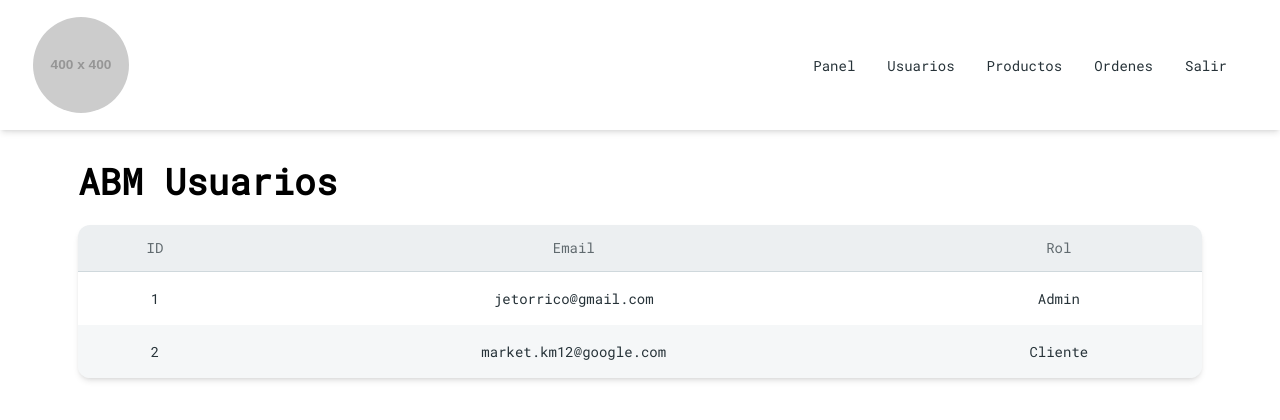
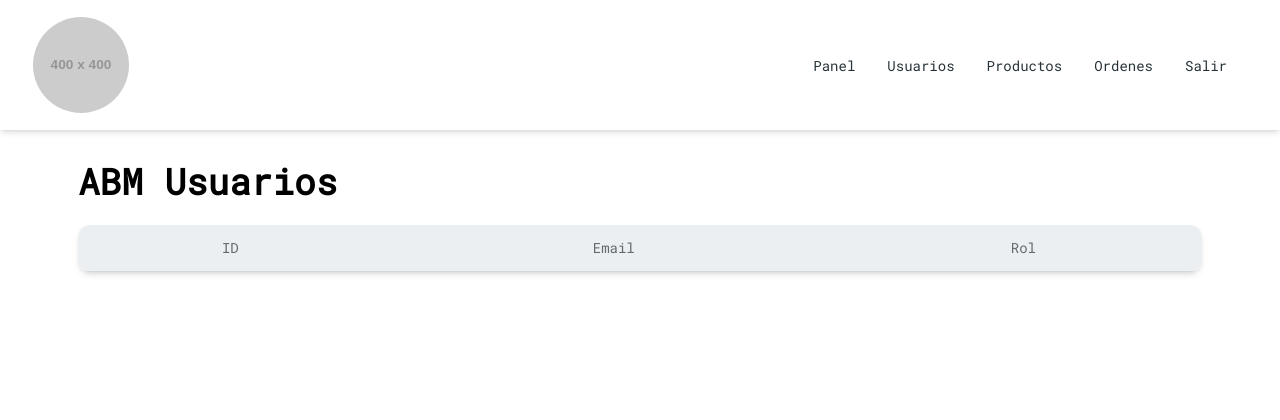
Before and after one commit to kmdz12/market, a React (Vite) app in the folder client/: page /coordinator/admin/usuarios in a window 1280 px wide. Shown: the top 420 px of the page. Built offline with nearby package versions, Linux system fonts and the light colour scheme.

Commit message:
refactor: remove table rows, comment rows map

```diff
--- a/client/src/pages/CoordinatorUsuarios/CoordinatorUsuarios.page.jsx
+++ b/client/src/pages/CoordinatorUsuarios/CoordinatorUsuarios.page.jsx
@@ -1,23 +1,10 @@
 import React from 'react';
 import AdminNavbarComponent from '../../components/AdminNavbar/AdminNavbar.component';
-import { Button, Card, Typography } from '@material-tailwind/react';
+import { Card, Typography } from '@material-tailwind/react';
 
 function CoordinatorUsuariosPage() {
 
     const TABLE_HEAD = ["ID", "Email", "Rol"];
-
-    const TABLE_ROWS = [
-        {
-            id: 1,
-            email: 'jetorrico@gmail.com',
-            role: 2
-        },
-        {
-            id: 2,
-            email: 'market.km12@google.com',
-            role: 1
-        }
-    ];
 
     return (
         <>
@@ -46,7 +33,7 @@ function CoordinatorUsuariosPage() {
                                 </tr>
                             </thead>
                             <tbody>
-                                {TABLE_ROWS.map(({ id, email, role }, index) => (
+                                {/* {TABLE_ROWS.map(({ id, email, role }, index) => (
                                     <tr key={id} className="even:bg-blue-gray-50/50">
                                         <td className="p-4">
                                             <Typography variant="small" color="blue-gray" className="font-normal">
@@ -64,7 +51,7 @@ function CoordinatorUsuariosPage() {
                                             </Typography>
                                         </td>
                                     </tr>
-                                ))}
+                                ))} */}
                             </tbody>
                         </table>
                     </Card>
```
